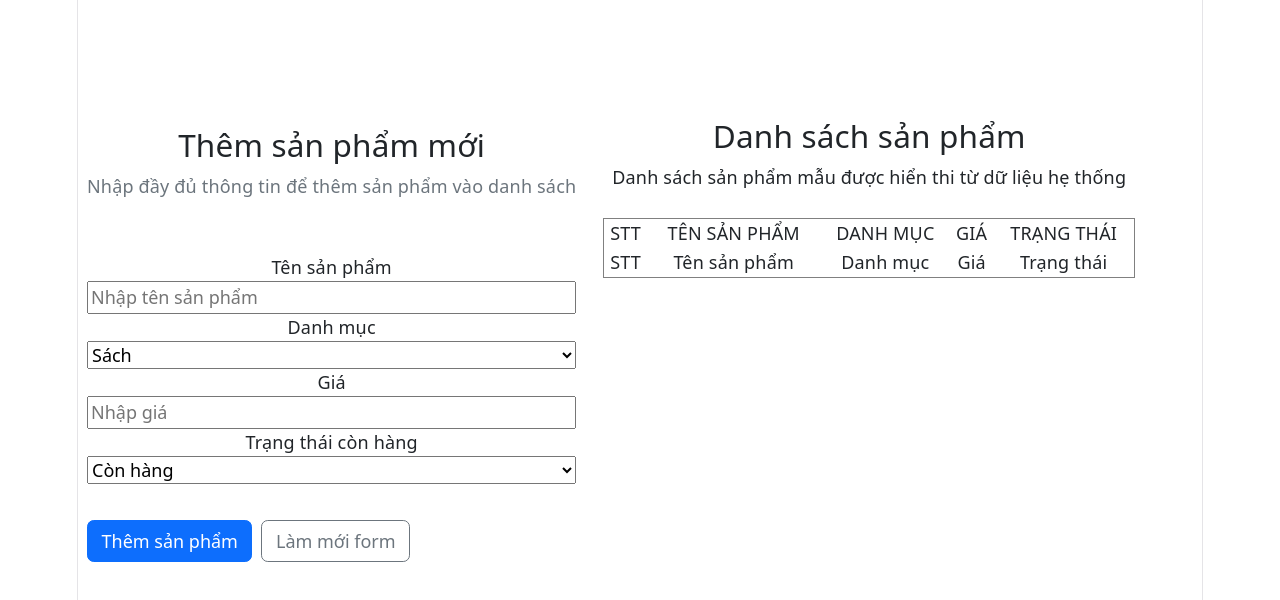
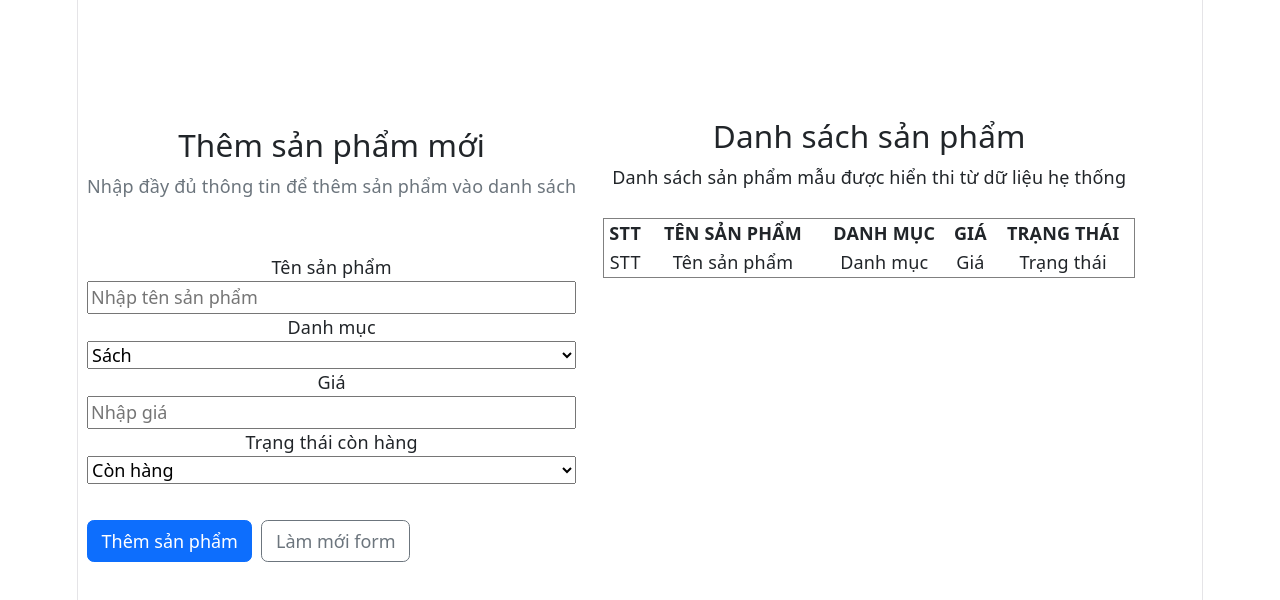
Before and after one commit to lai-code-sao/EXAM2026_Ca1, a React (Vite) app in the folder hello-react/: page / in a window 1280 px wide. Shown: the top 600 px of the page. Built offline with nearby package versions, Linux system fonts and the light colour scheme; no server answers.

Commit message:
[FEATURE] updated

```diff
--- a/hello-react/src/App.jsx
+++ b/hello-react/src/App.jsx
@@ -10,7 +10,7 @@ function App() {
   useEffect(() => {
     fetch("/data.json")
       .then(res => res.json())
-      .then(data => setTodos(data));
+      .then(data => setProducts(data));
   }, []);
   const addProduct = (newProduct) => {
     setProducts([...products, newProduct]);
@@ -32,11 +32,13 @@ function App() {
                 </div>
                 <table border="1">
                     <thead>
-                        <td>STT</td>
-                        <td>TÊN SẢN PHẨM</td>
-                        <td>DANH MỤC</td>
-                        <td>GIÁ</td>
-                        <td>TRẠNG THÁI</td>
+                        <tr>
+                          <th>STT</th>
+                          <th>TÊN SẢN PHẨM</th>
+                          <th>DANH MỤC</th>
+                          <th>GIÁ</th>
+                          <th>TRẠNG THÁI</th>
+                        </tr>
                     </thead>
                     <tbody>
                         <tr>
--- a/hello-react/src/components/ProductForm.jsx
+++ b/hello-react/src/components/ProductForm.jsx
@@ -6,7 +6,7 @@ function ProductForm(props){
         const newProduct = {
             id: Date.now(),
             productName: e.target.querySelector('input').value,
-            category: e.target.querySelector('input[name="category"]').value,
+            category: e.target.querySelector('select[name="category"]').value,
             price: e.target.querySelector('input[name="price"]').value,
             state: "Còn hàng",
         };
```
